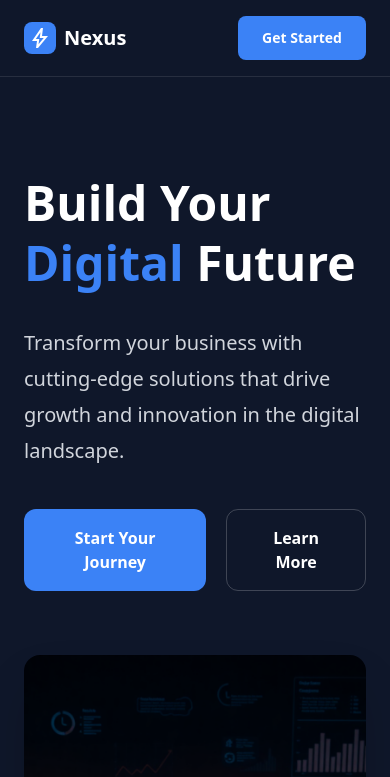
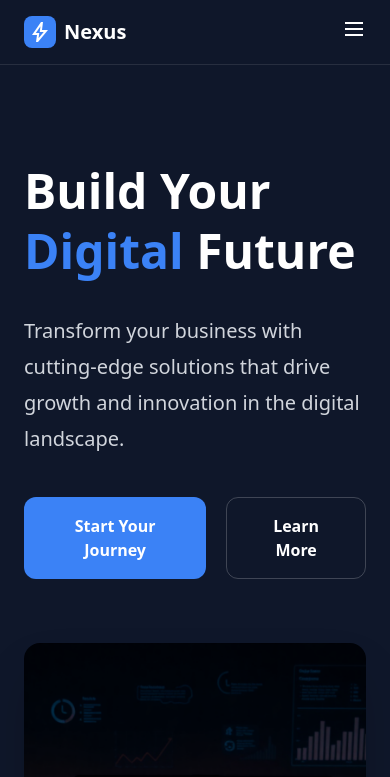
Before and after one commit to Investor-Tochukwu/tailwind-css-project, a website: page index.html in a window 390 px wide. Shown: the top 777 px of the page. Drawn offline with nearby package versions, Linux system fonts and the light colour scheme.

Commit message:
Added hamburger icon

```diff
--- a/index.html
+++ b/index.html
@@ -17,7 +17,7 @@
 <body class="text-white bg-[#0f172a] fonts-['Inter', sans-serif;]">
 
   <header class="border-b border-white/10" >
-    <nav class="max-w-7xl mx-auto px-6 py-4 flex items-center justify-between ">
+    <nav class="max-w-7xl mx-auto px-6 py-4 flex items-center justify-between relative">
 
 
       <div class="flex items-center gap-2">
@@ -28,8 +28,7 @@
         <h2 class="text-xl font-bold">Nexus</h2>
       </div>
 
-
-      <ul class="hidden md:flex items-center gap-10 text-sm text-gray-300">
+      <ul class="hidden lg:flex items-center gap-10 text-sm text-gray-300">
         <li><a href="#" class="hover:text-white transition">Home</a></li>
         <li><a href="#" class="hover:text-white transition">Services</a></li>
         <li><a href="#" class="hover:text-white transition">About</a></li>
@@ -37,13 +36,19 @@
       </ul>
 
 
-      <div class="flex items-center gap-4">
+      <div class="items-center gap-4 hidden lg:flex">
         <button class="bg-[#3b82f6] hover:bg-blue-600 transition px-6 py-3 rounded-lg font-semibold text-sm">
           Get Started
         </button>
       </div>
 
+       <div class="lg:hidden">
+
+        <button> <span class="material-symbols-outlined text-white">dehaze</span> </button>
+
+       </div>
     </nav>
+
   </header>
 
   <section class="max-w-7xl mx-auto px-6 py-24">
```
Also changed, not shown: css/output.css.
